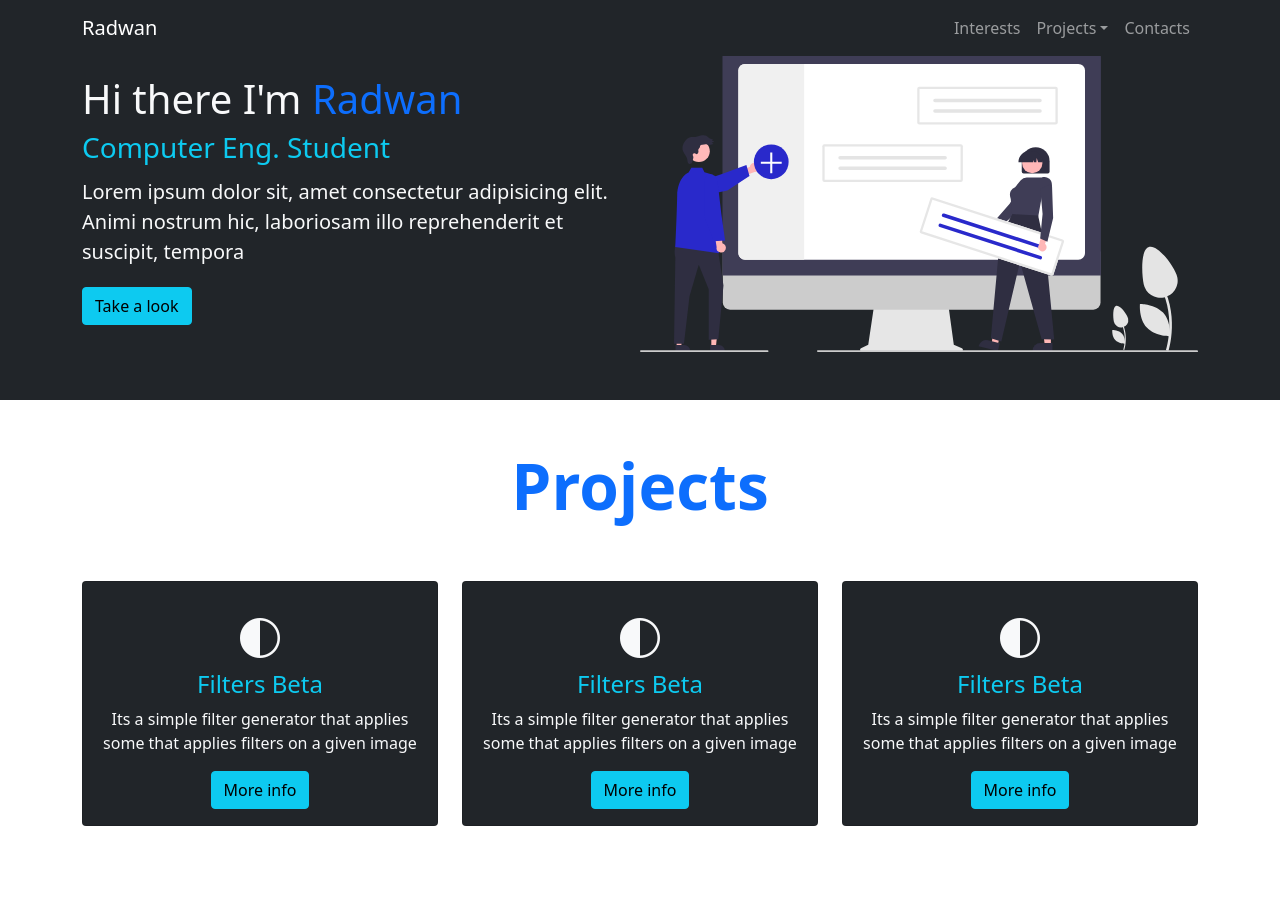
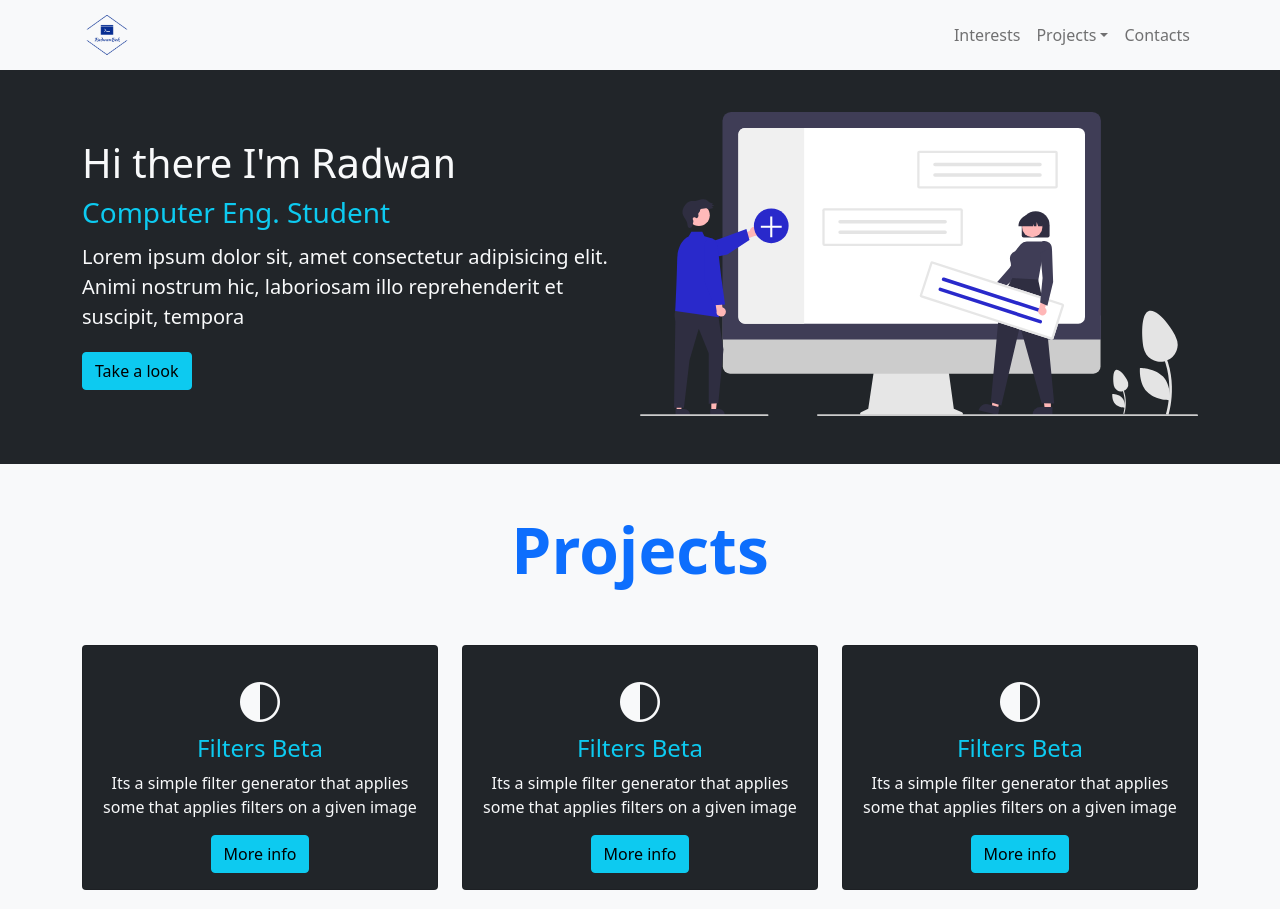
Before and after one commit to RadwanH/MyWeb3.0, a plain HTML site: page index.html in a window 1280 px wide. Shown: the top 909 px of the page. Drawn offline with nearby package versions, Linux system fonts and the light colour scheme.

Commit message:
start filling infos

```diff
--- a/index.html
+++ b/index.html
@@ -12,12 +12,23 @@
       integrity="sha384-1BmE4kWBq78iYhFldvKuhfTAU6auU8tT94WrHftjDbrCEXSU1oBoqyl2QvZ6jIW3"
       crossorigin="anonymous"
     />
+    <link rel="shortcut icon" href="/assets/my_logos//favicon_grey.png" type="image/x-icon">
+    <style>
+        body::before {
+            content: '';
+            display: block;
+            height: 64px;
+        }
+
+    </style>
   </head>
 
-  <body>
-      <div class="navbar navbar-expand-md bg-dark navbar-dark text-white fixed-top">
+  <body class="bg-light">
+      <div class=" navbar navbar-expand-md bg-light navbar-light text-primary fixed-top">
           <div class="container">
-              <a href="#" class="navbar-brand">Radwan</a>
+              <a href="#" class="navbar-brand">
+                  <img class="image-fluid  " id="my-logo" src="/assets/my_logos/logo_transparent.png" alt="brand" width="50" height="44">
+              </a>
 
               <button
               class="navbar-toggler"
@@ -51,7 +62,7 @@
           <div class="container">
               <div class="d-sm-flex align-items-center justify-content-center ">
                   <div class=" py-3 ">
-                      <h1 class="display-6">Hi there I'm <span class="text-primary">Radwan</span></h1>
+                      <h1 class="display-6">Hi there I'm <span class=" font-monospace ">Radwan</span></h1>
                       <h3 class="text-info">Computer Eng. Student</h3>
                     <p class="py-1 lead">Lorem ipsum dolor sit, amet consectetur adipisicing elit.
                          Animi nostrum hic, laboriosam illo reprehenderit et
```
Also changed, not shown: assets/my_logos/facebook_cover_photo_1.png (added), assets/my_logos/facebook_cover_photo_2.png (added), assets/my_logos/facebook_profile_image.png (added), assets/my_logos/favicon.svg (added), assets/my_logos/favicon_blue.png (added), assets/my_logos/favicon_grey.png (added), assets/my_logos/instagram_profile_image.png (added), assets/my_logos/linkedin_banner_image_1.png (added), assets/my_logos/linkedin_banner_image_2.png (added), assets/my_logos/linkedin_profile_image.png (added), assets/my_logos/logo.png (added), assets/my_logos/logo_transparent.png (added), assets/my_logos/logo_transparent.svg (added), assets/my_logos/pinterest_board_photo.png (added), 5 more files.
